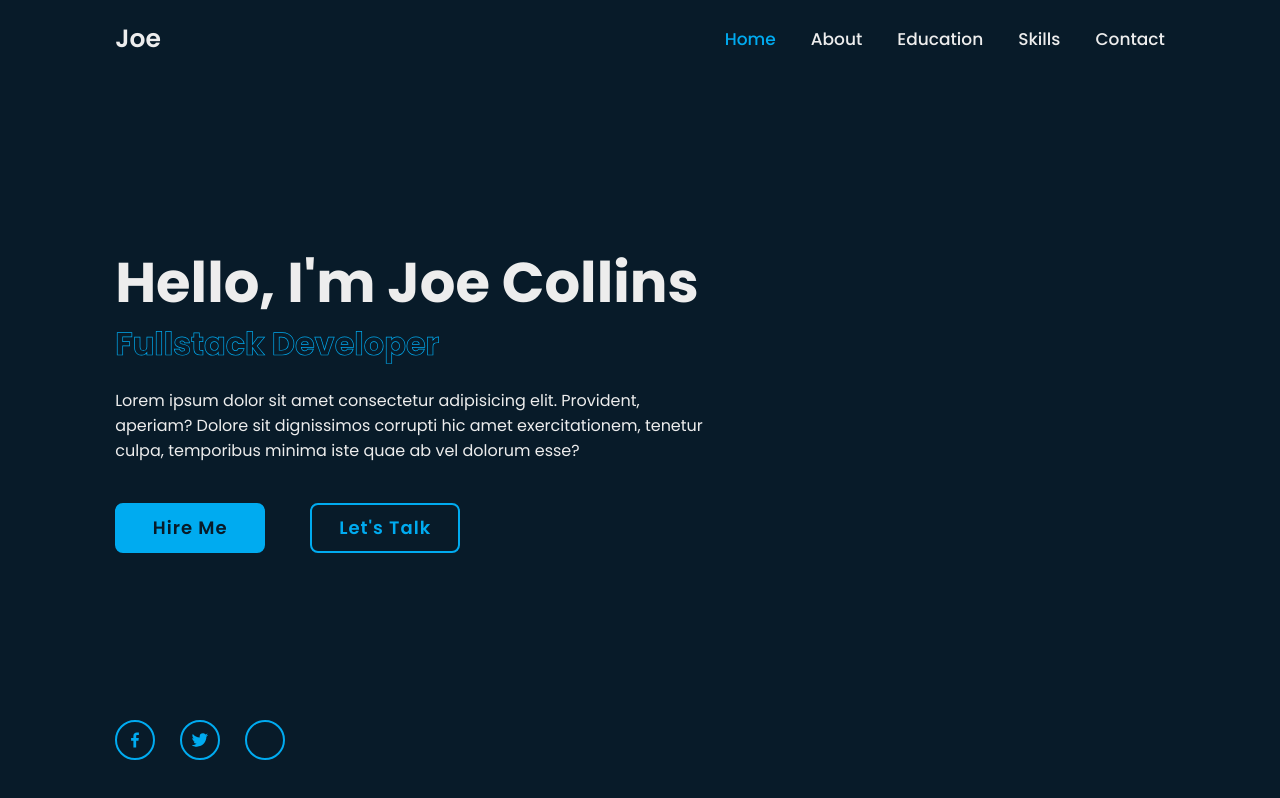
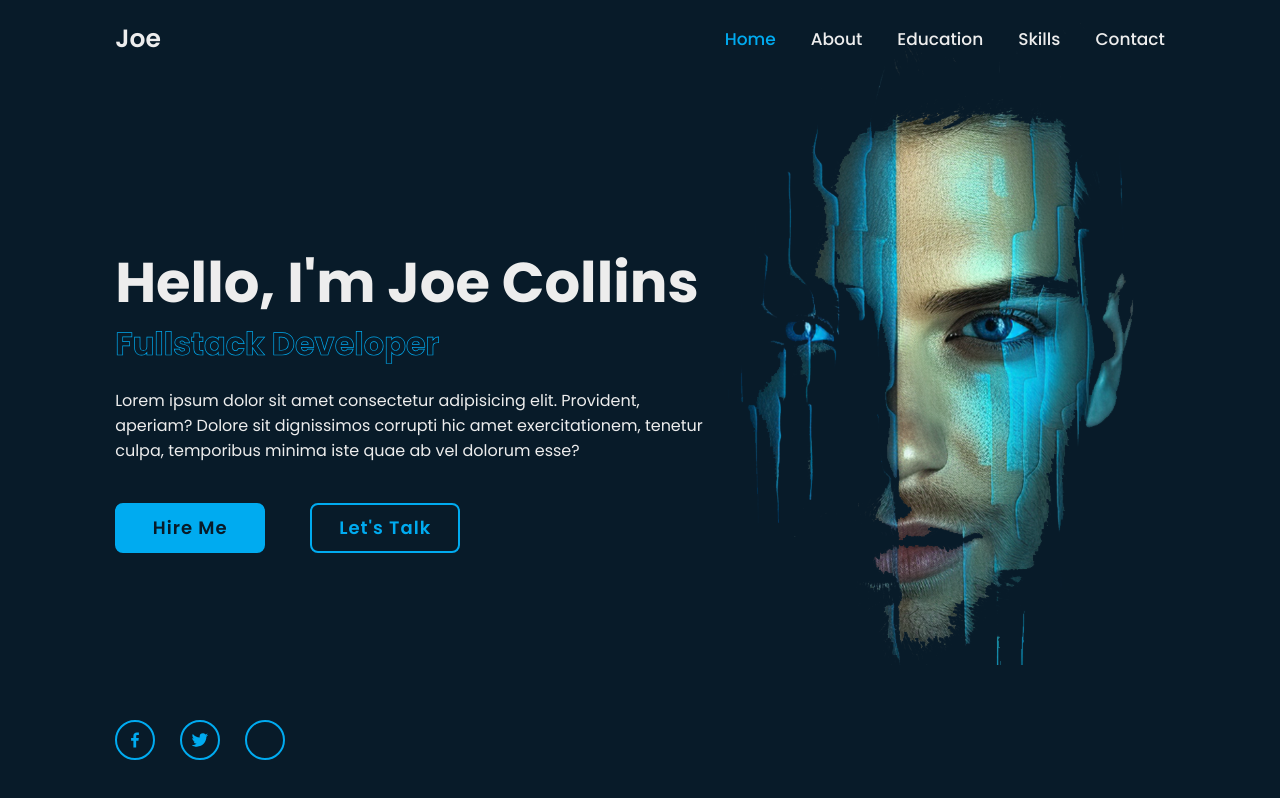
Before and after one commit to Joe-Collins-1986/Portfolio-Main, a React (Vite) app: page / in a window 1280 px wide. Built offline with nearby package versions, Linux system fonts and the light colour scheme; some icons are missing.

Commit message:
add background image

```diff
--- a/src/components/Home.jsx
+++ b/src/components/Home.jsx
@@ -2,7 +2,6 @@ import React from "react";
 import styles from "../styles/Home.module.css";
 import { BiLogoFacebook, BiLogoTwitter, BiLogoInstagram } from "react-icons/bi";
 import { PiGithubLogoFill } from "react-icons/pi";
-import portfolioImage from "../assets/images/porfolio_image.png";
 
 const Home = () => {
   return (
--- a/src/styles/Home.module.css
+++ b/src/styles/Home.module.css
@@ -2,6 +2,9 @@
   display: flex;
   align-items: center;
   padding: 0 9%;
+  background: url("/src/assets/images/portfolio_bg.png");
+  background-size: cover;
+  background-position: 250px center;
 }
 
 .homeContent {
```
Also changed, not shown: src/assets/images/porfolio_image.png (deleted), src/assets/images/portfolio_bg.png (added).
